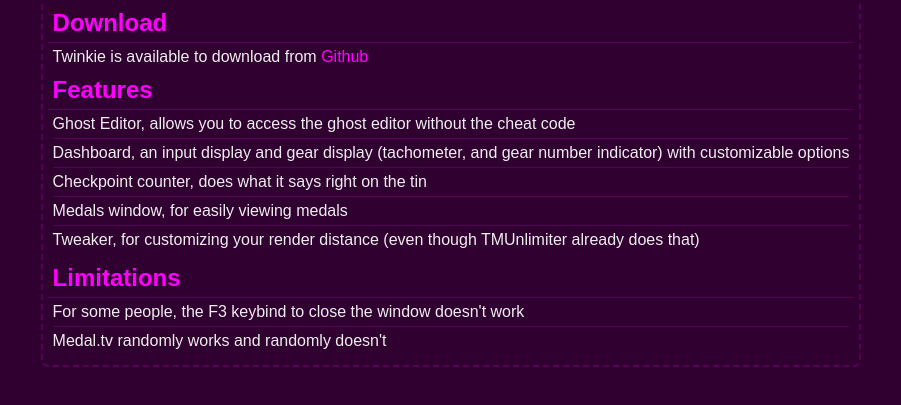
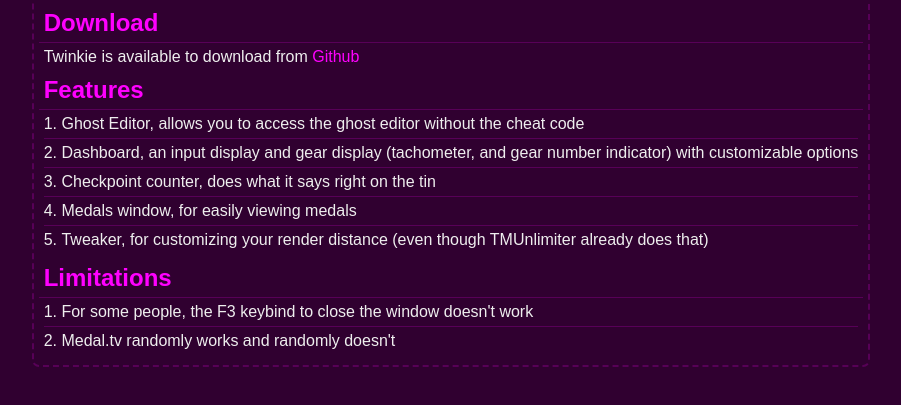
Before and after one commit to vem4s/twinkietweaks.github.io, a plain HTML site: page index.html in a window 1280 px wide. Shown: the part 155-560 px from the top of the page, without its empty margins (189-1090 px from the left). Drawn offline with Linux system fonts and the light colour scheme; a web font is replaced by a local one.

Commit message:
Add list styles

```diff
--- a/index.html
+++ b/index.html
@@ -97,7 +97,8 @@
 	}
 
 	ul {
-	list-style-type: none;
+		list-style-position: inside;
+		list-style-type: decimal;
 		margin-top: 5px;
 		margin-bottom: 5px;
 		padding: 0px;
```
Lines whose indentation alone changed are shown as unchanged.
